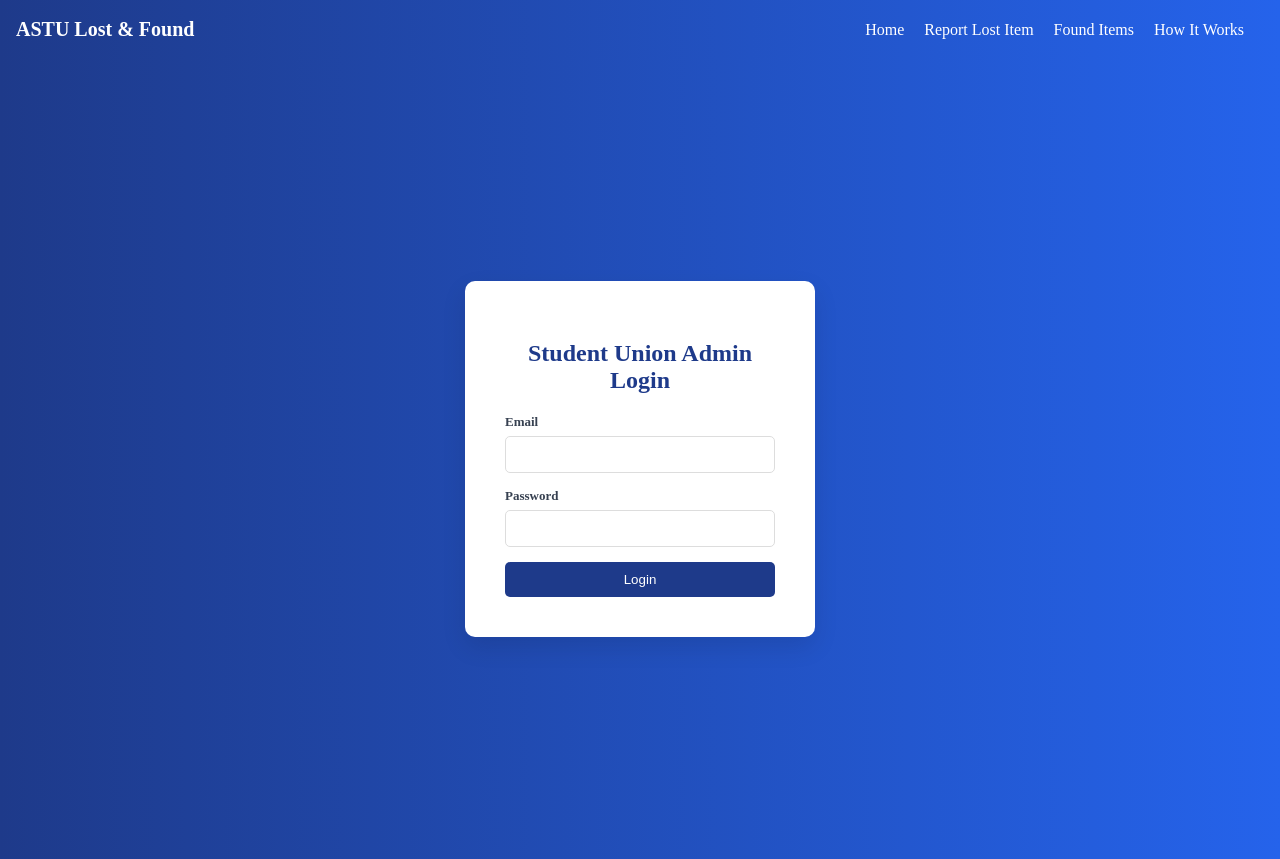
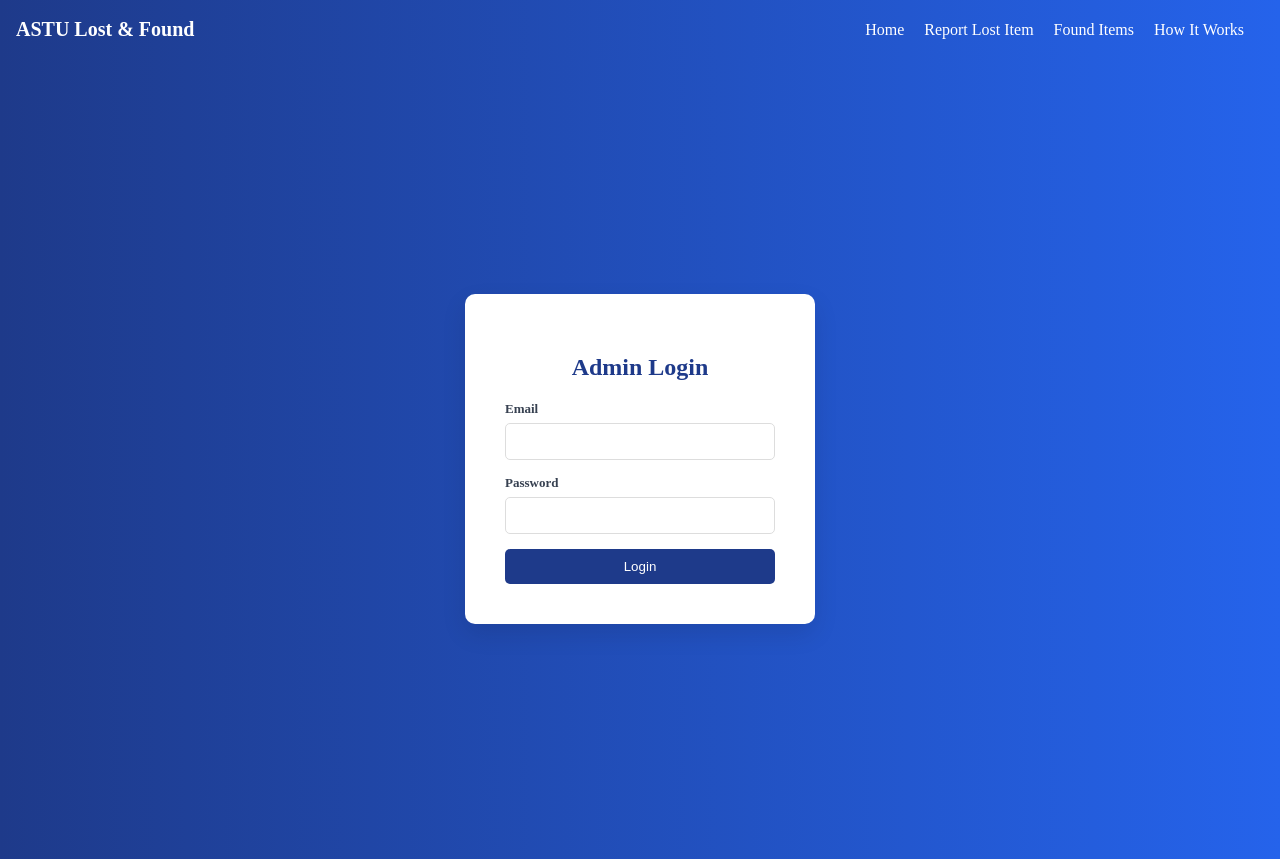
Before and after one commit to babaty73/lost-and-found, a React (Vite) app in the folder frontend/: page /admin/login in a window 1280 px wide. Built offline with nearby package versions, Linux system fonts and the light colour scheme; no server answers.

Commit message:
removed unnecessary naming

```diff
--- a/frontend/src/pages/AdminLogin.jsx
+++ b/frontend/src/pages/AdminLogin.jsx
@@ -40,7 +40,7 @@ function AdminLogin({ onLogin }) {
   return (
     <div className="auth-container">
       <form className="auth-card" onSubmit={handleSubmit}>
-        <h2>Student Union Admin Login</h2>
+        <h2>Admin Login</h2>
 
         {error && (
           <p className="auth-error" role="alert">
```
